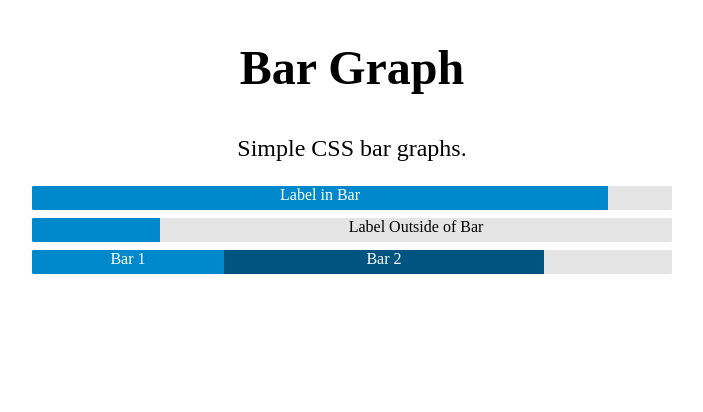
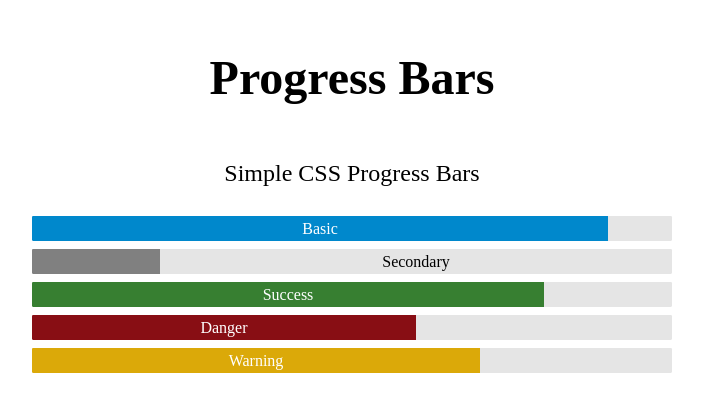
Before and after one commit to cferdinandi/progress-bars, a plain HTML site: page index.html in a window 1280 px wide. Shown: the whole page, without its empty margins (288-991 px from the left). Drawn offline with Linux system fonts and the light colour scheme.

Commit message:
Added Sass support

```diff
--- a/bar-graph.css
+++ /dev/null
@@ -1,37 +0,0 @@
-/* =============================================================
-
-	Bar Graph v1.1
-	A small bit of CSS for adding bar graphs to your website by Chris Ferdinandi.
-	http://gomakethings.com
-
-	Free to use under the MIT License.
-	http://gomakethings.com/mit/
-
- * ============================================================= */
-
-/*  The wrapper for the bar */
-.graph {
-	height: 1.529411765em;
-	margin-bottom: .470588235em;
-	overflow: hidden;
-	background-color: #e5e5e5;
-	border-radius: .071428571em;
-	text-align: center;
-}
-
-/*  The actual bar itself */
-.graph-bar {
-	float: left;
-	width: 0;
-	height: 100%;
-	color: #ffffff;
-	background-color: #0088cc;
-	-webkit-box-sizing: border-box;
-	   -moz-box-sizing: border-box;
-	        box-sizing: border-box;
-}
-
-/*  Alternate color for stacked graphs */
-.graph-bar-alt {
-	background-color: #005580;
-}
--- a/index.html
+++ b/index.html
@@ -2,7 +2,7 @@
 <html lang="en">
 <head>
 	<meta charset="utf-8">
-	<title>Bar Graph - Simple CSS bar graphs</title>
+	<title>Progress Bars</title>
 	<meta name="viewport" content="width=device-width, initial-scale=1.0">
 
 	<!-- A basic responsive reset -->
@@ -13,7 +13,7 @@
 			 @-o-viewport { width: device-width; zoom: 1.0; }
 				@viewport { width: device-width; zoom: 1.0; }
 
-		html { overflow-y: auto; }
+		html { overflow-y: auto; line-height: 1.5625; }
 
 		img, audio, video, canvas { max-width: 100%; }
 
@@ -27,7 +27,7 @@
 	</style>
 
 	<!-- stylesheets -->
-	<link rel="stylesheet" href="bar-graph.css" type="text/css">
+	<link rel="stylesheet" href="css/progress-bars-css.css" type="text/css">
 
 	<!-- HTML5 Shim for IE -->
 	<!--[if IE]>
@@ -38,24 +38,37 @@
 <body>
 	<section class="container">
 
-		<h1 style="text-align: center; font-size: 3em;">Bar Graph</h1>
-		<p style="text-align: center; font-size: 1.5em;">Simple CSS bar graphs.</p>
+		<h1 style="text-align: center; font-size: 3em;">Progress Bars</h1>
+		<p style="text-align: center; font-size: 1.5em;">Simple CSS Progress Bars</p>
 
-		<div class="graph">
-			<div class="graph-bar" style="width: 90%;">
-				Label in Bar
+
+		<div class="progress">
+			<div class="progress-bar" style="width: 90%;">
+				Basic
 			</div>
 		</div>
-		<div class="graph">
-			<div class="graph-bar" style="width: 20%;"></div>
-			Label Outside of Bar
+
+		<div class="progress">
+			<div class="progress-bar progress-bar-secondary" style="width: 20%;"></div>
+			Secondary
 		</div>
-		<div class="graph">
-			<div class="graph-bar" style="width: 30%;">
-				Bar 1
+
+
+		<div class="progress">
+			<div class="progress-bar progress-bar-success" style="width: 80%;">
+				Success
 			</div>
-			<div class="graph-bar graph-bar-alt" style="width: 50%;">
-				Bar 2
+		</div>
+
+		<div class="progress">
+			<div class="progress-bar progress-bar-danger" style="width: 60%;">
+				Danger
+			</div>
+		</div>
+
+		<div class="progress">
+			<div class="progress-bar progress-bar-warning" style="width: 70%;">
+				Warning
 			</div>
 		</div>
 
--- /dev/null
+++ b/sass/_config.scss
@@ -0,0 +1,37 @@
+//
+// CONFIGURATION SETTINGS
+// Adjust colors, font stacks, breakpoints and sizing.
+//
+
+// Colors
+$color-primary: #0088cc;
+$color-black: #272727;
+$color-white: #ffffff;
+
+$color-success: #377f31; // Green
+$color-danger: #880e14; // Red
+$color-warning: #dba909; // Yellow
+$color-code: #dd1144;
+
+$color-gray-dark: #808080;
+$color-gray-light: #e5e5e5;
+
+
+// Font Stacks
+$font-primary: "Helvetica Neue", Arial, sans-serif;
+$font-secondary: Georgia, Times, serif;
+$font-monospace: Menlo, Monaco, "Courier New", monospace;
+
+
+// Breakpoints
+$bp-xsmall: 20em;
+$bp-small: 30em;
+$bp-medium: 40em;
+$bp-large: 60em;
+$bp-xlarge: 80em;
+
+
+// Sizing
+$font-base: 100%;
+$spacing: 1.5625em;
+$container-max: 60em;
--- /dev/null
+++ b/sass/_mixins.scss
@@ -0,0 +1,61 @@
+//
+//	MIXINS & FUNCTIONS
+//	A few simple Sass helpers.
+//
+
+// Vendor prefix mixin
+// Forked from Bourbon. https://github.com/thoughtbot/bourbon/
+@mixin prefixer($property, $value, $prefixes) {
+	@each $prefix in $prefixes {
+		@if $prefix == webkit {
+			-webkit-#{$property}: $value;
+		}
+		@else if $prefix == moz {
+			-moz-#{$property}: $value;
+		}
+		@else if $prefix == ms {
+			-ms-#{$property}: $value;
+		}
+		@else if $prefix == o {
+			-o-#{$property}: $value;
+		}
+		@else if $prefix == spec {
+			#{$property}: $value;
+		}
+		@else  {
+			@warn "Unrecognized prefix: #{$prefix}";
+		}
+	}
+}
+
+// @font-face mixin
+// Order of the includes matters, and it is: normal, bold, italic, bold+italic.
+// Forked from Bourbon. https://github.com/thoughtbot/bourbon/
+@mixin font-face($font-family, $file-path, $weight: normal, $style: normal) {
+	@font-face {
+		font-family: $font-family;
+		font-weight: $weight;
+		font-style: $style;
+
+		src: url('#{$file-path}.eot');
+		src: url('#{$file-path}.eot?#iefix') format('embedded-opentype'),
+		     url('#{$file-path}.woff') format('woff'),
+		     url('#{$file-path}.ttf') format('truetype'),
+		     url('#{$file-path}.svg##{$font-family}') format('svg');
+	}
+}
+
+// Strip units from values
+@function strip-unit($num) {
+  @return $num / ($num * 0 + 1);
+}
+
+// Calculate ems from pixels
+@function calc-em($px, $base: 16) {
+	$px: strip-unit($px);
+	$base: strip-unit($base);
+	@if $px == 1 {
+		@return 0.0725em;
+	}
+	@return ($px / $base) * 1em;
+}
--- /dev/null
+++ b/sass/_progress-bars.scss
@@ -0,0 +1,46 @@
+/* =============================================================
+
+	Bar Graph v2.0
+	A small bit of CSS for adding progress bars to your website, by Chris Ferdinandi.
+	http://gomakethings.com
+
+	Free to use under the MIT License.
+	http://gomakethings.com/mit/
+
+ * ============================================================= */
+
+/*  The wrapper for the progress bar */
+.progress {
+	height: $spacing;
+	margin-bottom: calc-em(8px);
+	overflow: hidden;
+	background-color: $color-gray-light;
+	border-radius: calc-em(1px);
+	text-align: center;
+}
+
+/*  The actual progress bar itself */
+.progress-bar {
+	float: left;
+	width: 0;
+	height: 100%;
+	color: $color-white;
+	background-color: $color-primary;
+	@include prefixer( box-sizing, border-box, webkit moz spec );
+}
+
+.progress-bar-secondary {
+	background-color: $color-gray-dark;
+}
+
+.progress-bar-success {
+	background-color: $color-success;
+}
+
+.progress-bar-danger {
+	background-color: $color-danger;
+}
+
+.progress-bar-warning {
+	background-color: $color-warning;
+}
--- /dev/null
+++ b/sass/progress-bars-css.scss
@@ -0,0 +1,5 @@
+// Import the table styles for compiling
+@import
+	"config",
+	"mixins",
+	"progress-bars";
```
Also changed, not shown: README.md, css/progress-bars-css.css (added).
